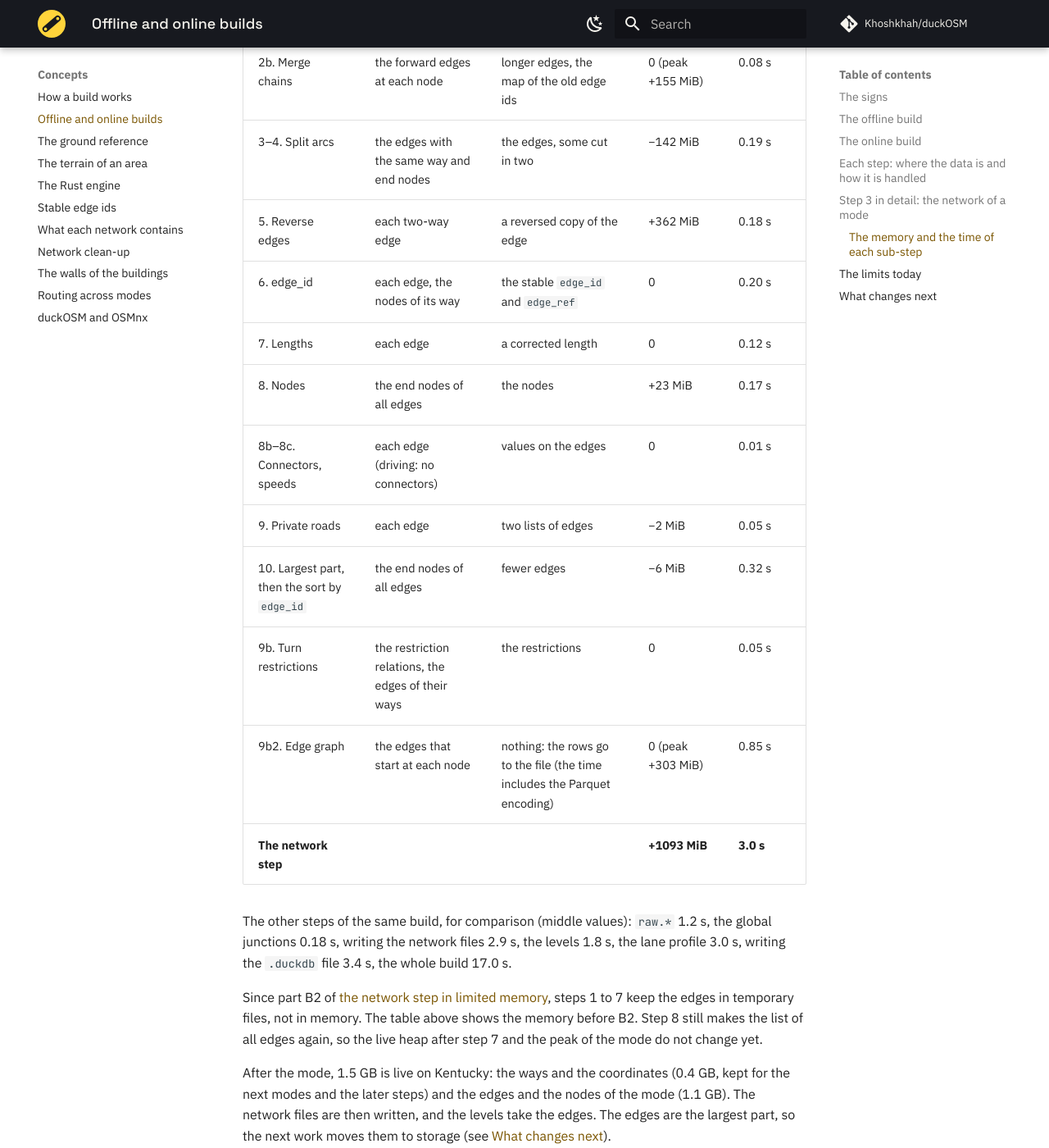
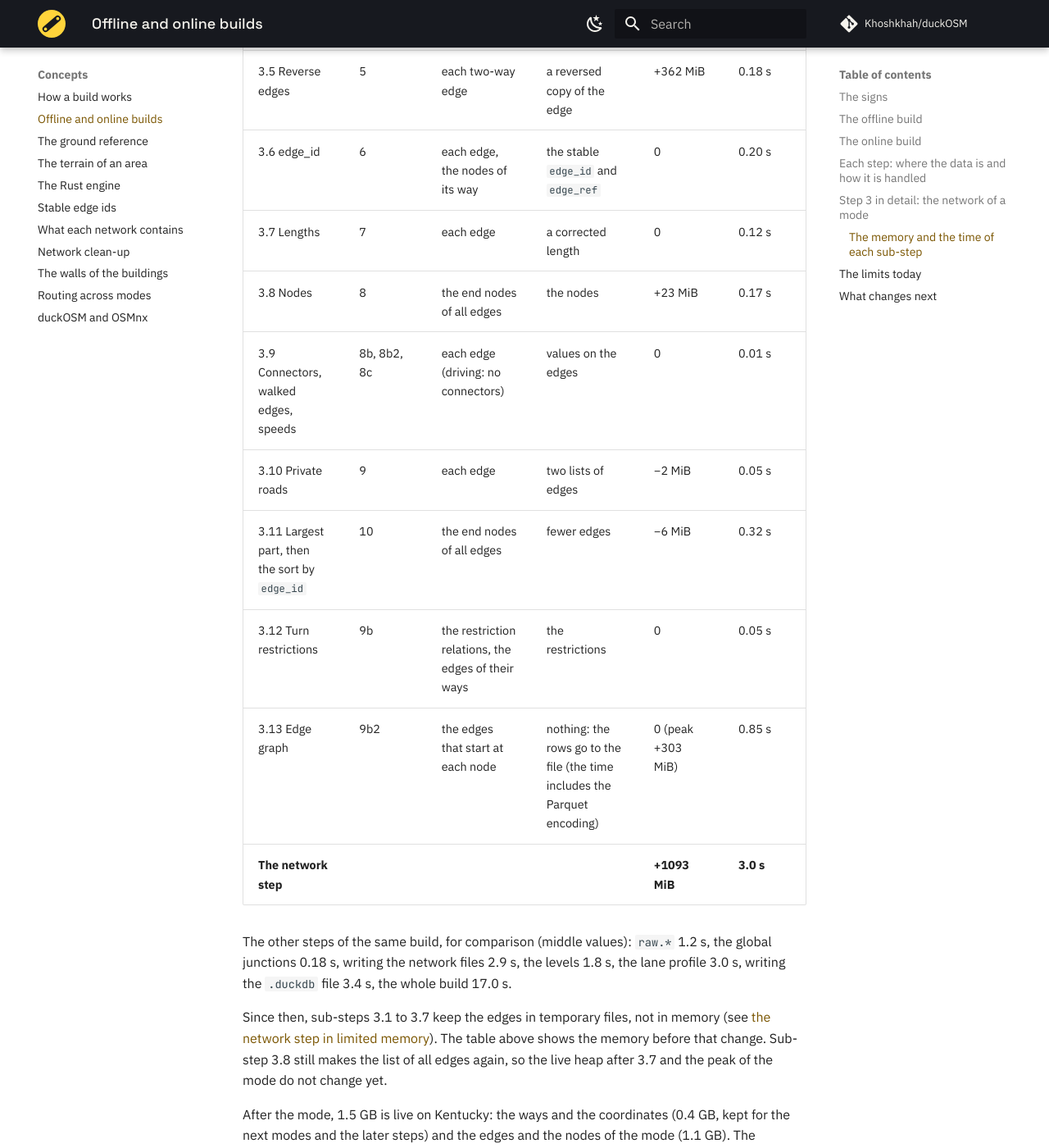
Before and after one commit to Khoshkhah/duckOSM, an MkDocs documentation site: the page built from docs/concepts/offline-online.md, in a window 1280 px wide and 1400 px high, scrolled down 9591 px. Shown: the whole window at 82% size. Built offline with MkDocs 1.6.1 and Material for MkDocs 9.7.7, drawn with Linux system fonts in a browser that asks for light colours; comment, search, counter and statistics services are not loaded; some of the changed text lies outside the part shown.

Commit message:
Docs: number the sub-steps of step 3 in the order they run
The sub-steps of the network step are now 3.1 to 3.13, in the order in
which they run. The old numbers of the Python build (used in the code)
are in a column of the table. The diagram shows that the edges of 3.2
to 3.7 are in temporary files, and that 3.8 reads them back into memory.

Co-Authored-By: Claude Opus 5.5 <noreply@anthropic.com>

````diff
--- a/docs/concepts/offline-online.md
+++ b/docs/concepts/offline-online.md
@@ -120,24 +120,31 @@ The network step runs one time for each mode (driving, walking, cycling). The of
 Rust code. Only the place of the files is different: offline they go to the disk, online they stay as bytes in the
 memory of the tab.
 
+The sub-steps have the numbers 3.1 to 3.13, in the order in which they run. The code (`build_network_junctions` in
+`rust/duckosm-core/src/network.rs`) keeps the older numbers of the Python build, which are not in this order (for
+example, its step 10 runs before its step 9b). The column "Code" in the table below gives them.
+
 ```mermaid
 flowchart TB
     IN("ways, coordinates,<br/>junction set<br/>[memory, to the end]")
-    S0["<b>Mode filter</b><br/>ways of the mode,<br/>OSM fixes,<br/>local junctions"]
-    S1["<b>1. Cut</b><br/>each way into<br/>forward edges"]
-    M1("forward edges<br/>[memory]")
-    S2["<b>2b. Merge chains</b><br/><b>3–4. Split arcs</b><br/>parallel and<br/>antiparallel"]
-    S5["<b>5. Reverse edges</b><br/><b>6. edge_id</b><br/><b>7. Lengths</b>"]
-    M5("all edges and nodes<br/>of the mode<br/>[memory, until written]")
-    S8["<b>8. Nodes</b><br/><b>8b. Path connectors</b><br/><b>8c. Speeds</b>"]
-    S9["<b>9. Private roads</b><br/><b>10. Largest part</b><br/><b>9b. Turn restrictions</b>"]
-    S9b["<b>9b2. Edge graph</b><br/>the moves of each edge,<br/>in edge_id order"]
+    S0["<b>3.1 Mode filter</b><br/>ways of the mode,<br/>OSM fixes,<br/>local junctions"]
+    S1["<b>3.2 Cut</b><br/>each way into<br/>forward edges"]
+    M1[("edges of 3.2 to 3.7<br/>[temporary files,<br/>storage]")]
+    S2["<b>3.3 Merge chains</b><br/><b>3.4 Split arcs</b><br/>parallel and<br/>antiparallel"]
+    S5["<b>3.5 Reverse edges</b><br/><b>3.6 edge_id</b><br/><b>3.7 Lengths</b>"]
+    M5("all edges and nodes<br/>of the mode, read back<br/>[memory, until written]")
+    S8["<b>3.8 Nodes</b><br/><b>3.9 Connectors,</b><br/><b>speeds</b>"]
+    S9["<b>3.10 Private roads</b><br/><b>3.11 Largest part</b><br/><b>3.12 Turn restrictions</b>"]
+    S9b["<b>3.13 Edge graph</b><br/>the moves of each edge,<br/>in edge_id order"]
     W["<b>Write the</b><br/><b>network files</b>"]
     LV["<b>Levels</b><br/>take the edges<br/>(no copy)"]
     F1[("offline:<br/>GeoParquet files<br/>[storage]")]
     F2("online:<br/>Parquet bytes<br/>[tab memory]")
 
-    IN --> S0 --> S1 --> M1 --> S2 --> S5 --> M5
+    IN --> S0 --> S1 --> M1
+    M1 <--> S2
+    M1 <--> S5
+    M1 -- "read back" --> M5
     M5 --> S8 --> S9 --> S9b
     S9b -- "rows, while made" --> W
     M5 -- "after the mode" --> W
@@ -147,8 +154,8 @@ flowchart TB
 
     classDef disk fill:#3b82f633,stroke:#3b82f6,stroke-width:2px
     classDef mem fill:#ef444433,stroke:#ef4444,stroke-width:2px
-    class F1 disk
-    class IN,M1,M5,F2 mem
+    class F1,M1 disk
+    class IN,M5,F2 mem
 ```
 
 ### The memory and the time of each sub-step
@@ -162,29 +169,30 @@ flowchart TB
 | Memory | the live Rust heap after the sub-step: a counting allocator (`heap-probe`) that counts the bytes that the program has from the system. It does not include the memory of DuckDB |
 | Time | the wall time of the sub-step: the middle value of three runs, with no other program working. The three runs had the same memory to 0.1 MiB, and times within 0.02 s |
 
-| Sub-step | What it reads | What it keeps | Change of live heap | Time |
-|---|---|---|---|---|
-| Mode filter, local junctions | the ways | the ways of the mode, the local junctions | +347 MiB | 0.22 s |
-| 1. Cut | the ways of the mode, the coordinates, the junctions | the forward edges, with their nodes and geometry; the local junctions are free after it | +509 MiB | 0.56 s |
-| 2b. Merge chains | the forward edges at each node | longer edges, the map of the old edge ids | 0 (peak +155 MiB) | 0.08 s |
-| 3–4. Split arcs | the edges with the same way and end nodes | the edges, some cut in two | −142 MiB | 0.19 s |
-| 5. Reverse edges | each two-way edge | a reversed copy of the edge | +362 MiB | 0.18 s |
-| 6. edge_id | each edge, the nodes of its way | the stable `edge_id` and `edge_ref` | 0 | 0.20 s |
-| 7. Lengths | each edge | a corrected length | 0 | 0.12 s |
-| 8. Nodes | the end nodes of all edges | the nodes | +23 MiB | 0.17 s |
-| 8b–8c. Connectors, speeds | each edge (driving: no connectors) | values on the edges | 0 | 0.01 s |
-| 9. Private roads | each edge | two lists of edges | −2 MiB | 0.05 s |
-| 10. Largest part, then the sort by `edge_id` | the end nodes of all edges | fewer edges | −6 MiB | 0.32 s |
-| 9b. Turn restrictions | the restriction relations, the edges of their ways | the restrictions | 0 | 0.05 s |
-| 9b2. Edge graph | the edges that start at each node | nothing: the rows go to the file (the time includes the Parquet encoding) | 0 (peak +303 MiB) | 0.85 s |
-| **The network step** | | | **+1093 MiB** | **3.0 s** |
+| Sub-step | Code | What it reads | What it keeps | Change of live heap | Time |
+|---|---|---|---|---|---|
+| 3.1 Mode filter, local junctions | before 1 | the ways | the ways of the mode, the local junctions | +347 MiB | 0.22 s |
+| 3.2 Cut | 1, 2 | the ways of the mode, the coordinates, the junctions | the forward edges, with their nodes and geometry; the local junctions are free after it | +509 MiB | 0.56 s |
+| 3.3 Merge chains | 2b | the forward edges at each node | longer edges, the map of the old edge ids | 0 (peak +155 MiB) | 0.08 s |
+| 3.4 Split arcs (parallel, antiparallel) | 3, 4 | the edges with the same way and end nodes | the edges, some cut in two | −142 MiB | 0.19 s |
+| 3.5 Reverse edges | 5 | each two-way edge | a reversed copy of the edge | +362 MiB | 0.18 s |
+| 3.6 edge_id | 6 | each edge, the nodes of its way | the stable `edge_id` and `edge_ref` | 0 | 0.20 s |
+| 3.7 Lengths | 7 | each edge | a corrected length | 0 | 0.12 s |
+| 3.8 Nodes | 8 | the end nodes of all edges | the nodes | +23 MiB | 0.17 s |
+| 3.9 Connectors, walked edges, speeds | 8b, 8b2, 8c | each edge (driving: no connectors) | values on the edges | 0 | 0.01 s |
+| 3.10 Private roads | 9 | each edge | two lists of edges | −2 MiB | 0.05 s |
+| 3.11 Largest part, then the sort by `edge_id` | 10 | the end nodes of all edges | fewer edges | −6 MiB | 0.32 s |
+| 3.12 Turn restrictions | 9b | the restriction relations, the edges of their ways | the restrictions | 0 | 0.05 s |
+| 3.13 Edge graph | 9b2 | the edges that start at each node | nothing: the rows go to the file (the time includes the Parquet encoding) | 0 (peak +303 MiB) | 0.85 s |
+| **The network step** | | | | **+1093 MiB** | **3.0 s** |
 
 The other steps of the same build, for comparison (middle values): `raw.*` 1.2 s, the global junctions 0.18 s, writing the
 network files 2.9 s, the levels 1.8 s, the lane profile 3.0 s, writing the `.duckdb` file 3.4 s, the whole build 17.0 s.
 
-Since part B2 of [the network step in limited memory](../design/network_stream.md), steps 1 to 7 keep the edges in
-temporary files, not in memory. The table above shows the memory before B2. Step 8 still makes the list of all edges
-again, so the live heap after step 7 and the peak of the mode do not change yet.
+Since then, sub-steps 3.1 to 3.7 keep the edges in temporary files, not in memory (see
+[the network step in limited memory](https://github.com/Khoshkhah/duckOSM/blob/main/docs/design/network_stream.md)).
+The table above shows the memory before that change. Sub-step 3.8 still makes the list of all edges again, so the live
+heap after 3.7 and the peak of the mode do not change yet.
 
 After the mode, 1.5 GB is live on Kentucky: the ways and the coordinates (0.4 GB, kept for the next modes and the
 later steps) and the edges and the nodes of the mode (1.1 GB). The network files are then written, and the levels take
````
